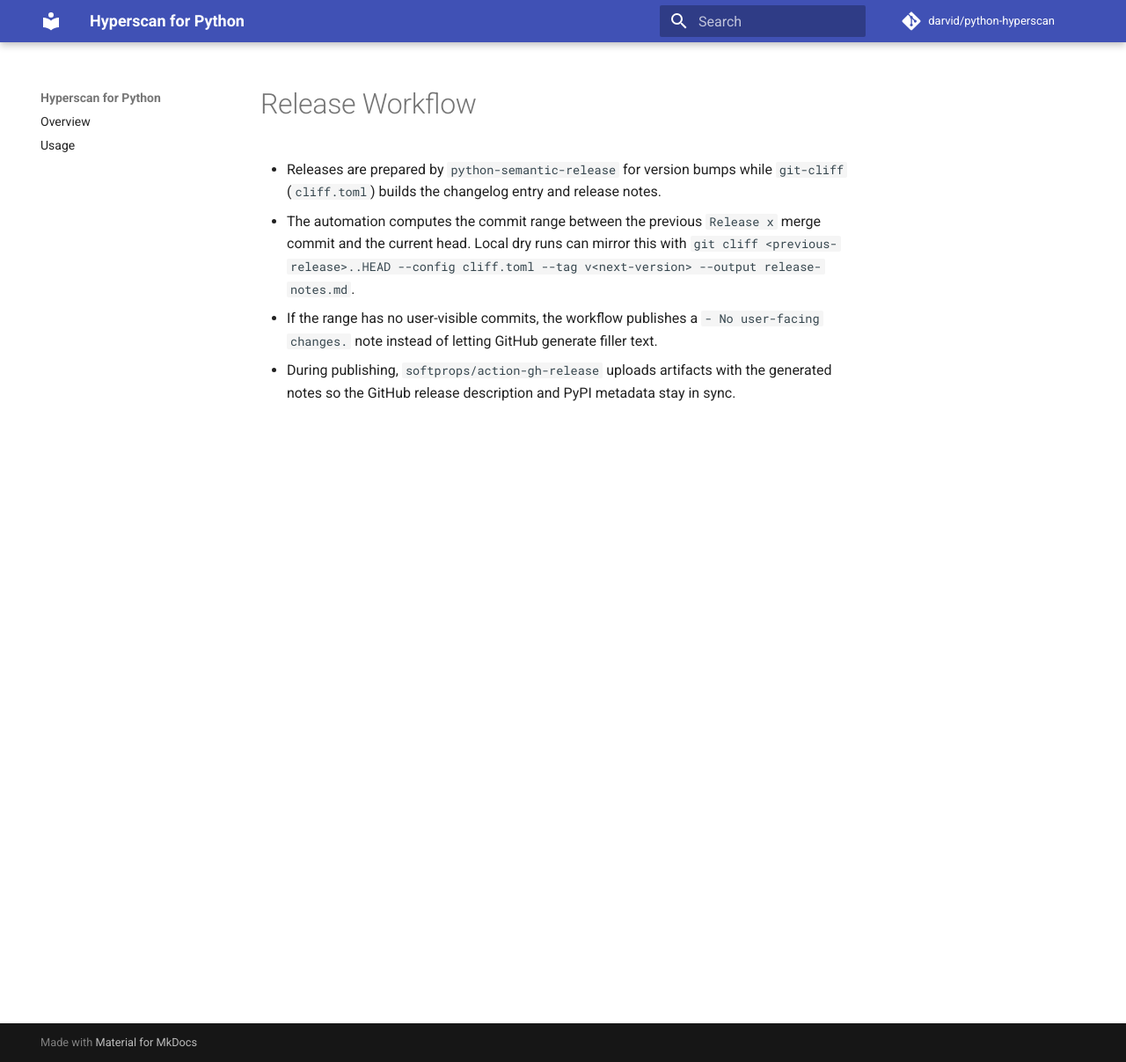
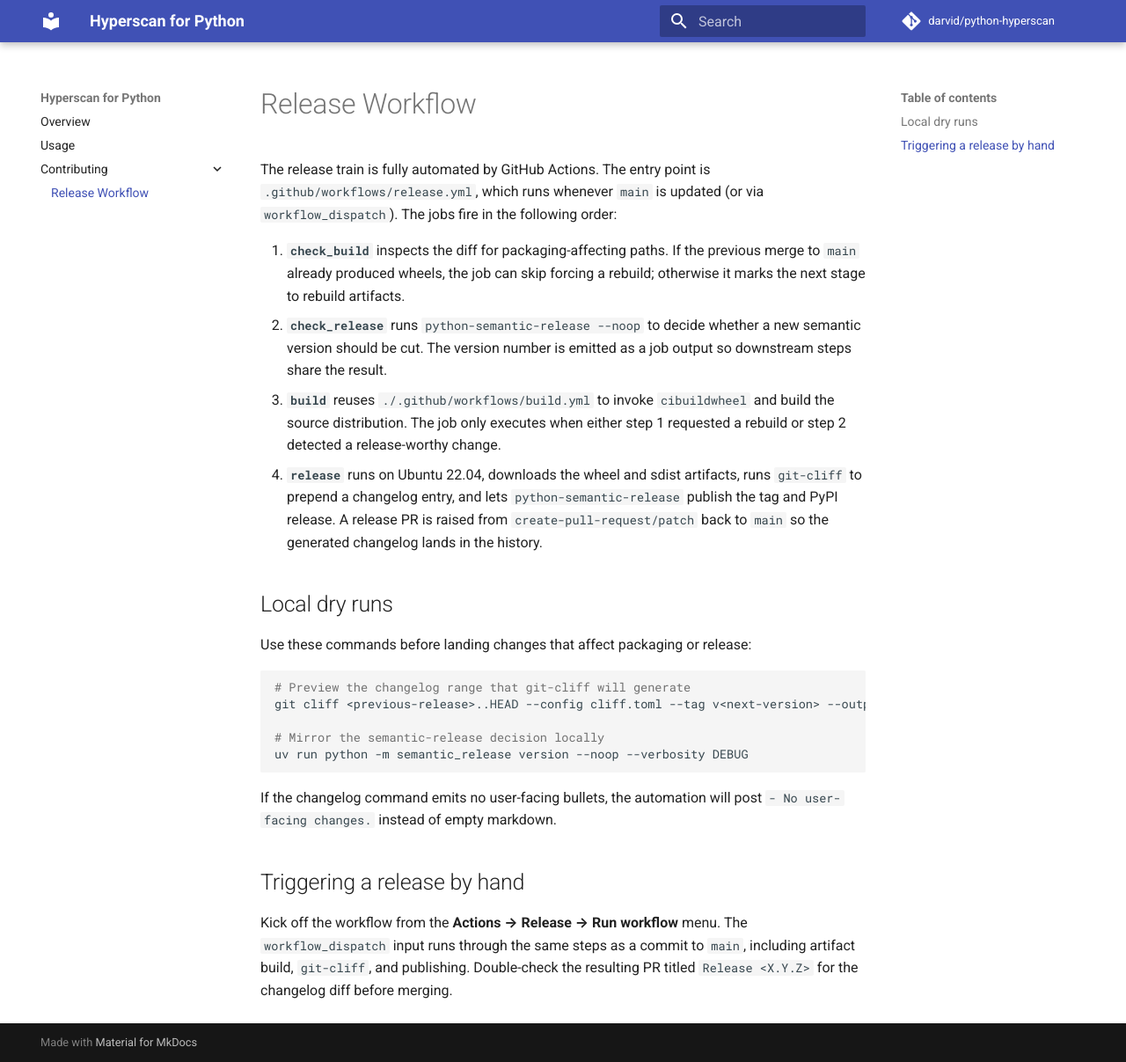
Before and after one commit to darvid/python-hyperscan, an MkDocs documentation site: the page built from docs/releases.md, in a window 1280 px wide and 1207 px high. Shown: the whole window at 88% size. Built offline with MkDocs 1.6.1 and Material for MkDocs 9.7.7, drawn with Linux system fonts in a browser that asks for light colours; comment, search, counter and statistics services are not loaded.

Commit message:
docs/update rtd config (#232)

````diff
--- a/docs/releases.md
+++ b/docs/releases.md
@@ -1,6 +1,42 @@
 # Release Workflow
 
-- Releases are prepared by `python-semantic-release` for version bumps while `git-cliff` (`cliff.toml`) builds the changelog entry and release notes.
-- The automation computes the commit range between the previous `Release x` merge commit and the current head. Local dry runs can mirror this with `git cliff <previous-release>..HEAD --config cliff.toml --tag v<next-version> --output release-notes.md`.
-- If the range has no user-visible commits, the workflow publishes a `- No user-facing changes.` note instead of letting GitHub generate filler text.
-- During publishing, `softprops/action-gh-release` uploads artifacts with the generated notes so the GitHub release description and PyPI metadata stay in sync.
+The release train is fully automated by GitHub Actions. The entry point is
+`.github/workflows/release.yml`, which runs whenever `main` is updated (or via
+`workflow_dispatch`). The jobs fire in the following order:
+
+1. **`check_build`** inspects the diff for packaging-affecting paths. If the
+   previous merge to `main` already produced wheels, the job can skip forcing a
+   rebuild; otherwise it marks the next stage to rebuild artifacts.
+2. **`check_release`** runs `python-semantic-release --noop` to decide whether a
+   new semantic version should be cut. The version number is emitted as a job
+   output so downstream steps share the result.
+3. **`build`** reuses `./.github/workflows/build.yml` to invoke `cibuildwheel`
+   and build the source distribution. The job only executes when either step 1
+   requested a rebuild or step 2 detected a release-worthy change.
+4. **`release`** runs on Ubuntu 22.04, downloads the wheel and sdist artifacts,
+   runs `git-cliff` to prepend a changelog entry, and lets
+   `python-semantic-release` publish the tag and PyPI release. A release PR is
+   raised from `create-pull-request/patch` back to `main` so the generated
+   changelog lands in the history.
+
+## Local dry runs
+
+Use these commands before landing changes that affect packaging or release:
+
+```shell
+# Preview the changelog range that git-cliff will generate
+git cliff <previous-release>..HEAD --config cliff.toml --tag v<next-version> --output release-notes.md
+
+# Mirror the semantic-release decision locally
+uv run python -m semantic_release version --noop --verbosity DEBUG
+```
+
+If the changelog command emits no user-facing bullets, the automation will post
+`- No user-facing changes.` instead of empty markdown.
+
+## Triggering a release by hand
+
+Kick off the workflow from the **Actions → Release → Run workflow** menu. The
+`workflow_dispatch` input runs through the same steps as a commit to `main`,
+including artifact build, `git-cliff`, and publishing. Double-check the
+resulting PR titled `Release <X.Y.Z>` for the changelog diff before merging.
--- a/mkdocs.yml
+++ b/mkdocs.yml
@@ -2,6 +2,8 @@ site_name: Hyperscan for Python
 nav:
   - Overview: index.md
   - Usage: usage.md
+  - Contributing:
+      - Release Workflow: releases.md
 theme: 'material'
 markdown_extensions:
   - admonition
````
Also changed, not shown: .readthedocs.yml (+7 -2 lines).
